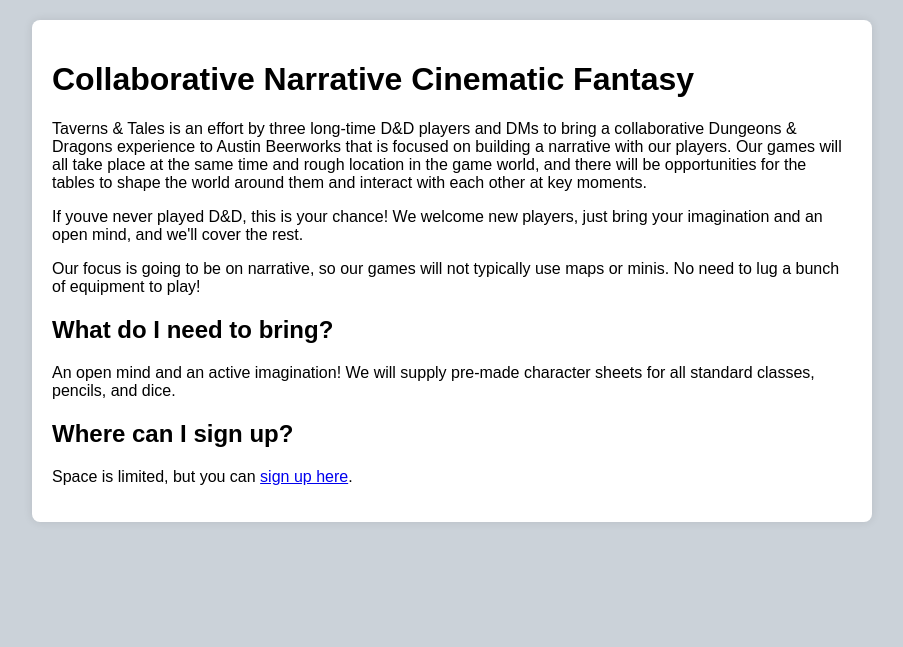
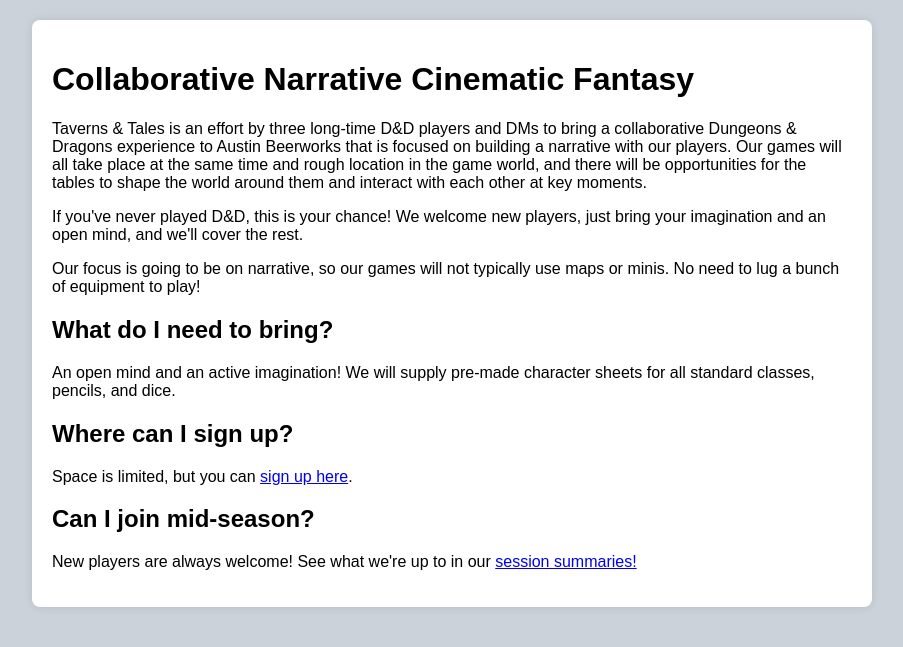
Before and after one commit to pragma-turner/tavernsandtales, a Jekyll site: the page built from index.html, in a window 1280 px wide. Shown: the part 320-967 px from the top of the page, without its empty margins (188-1091 px from the left). Built offline with Jekyll 4.4.1, drawn with Linux system fonts in a browser that asks for light colours; before the commit the page ends 900 px from its top, so only the background shows below that.

Commit message:
Fix typo. Add 'can I join?'

```diff
--- a/index.html
+++ b/index.html
@@ -18,13 +18,9 @@
       Taverns & Tales is an effort by three long-time D&D players and DMs to bring a collaborative Dungeons & Dragons experience to Austin Beerworks that is focused on building a narrative with our players. Our games will all take place at the same time and rough location in the game world, and there will be opportunities for the tables to shape the world around them and interact with each other at key moments.
     </p>
 
-    <p>
-      If youve never played D&D, this is your chance! We welcome new players, just bring your imagination and an open mind, and we'll cover the rest.
-    </p>
+    <p>If you've never played D&D, this is your chance! We welcome new players, just bring your imagination and an open mind, and we'll cover the rest.</p>
 
-    <p>
-      Our focus is going to be on narrative, so our games will not typically use maps or minis. No need to lug a bunch of equipment to play!
-    </p>
+    <p>Our focus is going to be on narrative, so our games will not typically use maps or minis. No need to lug a bunch of equipment to play!</p>
 
     <h2>What do I need to bring?</h2>
     <p>An open mind and an active imagination! We will supply pre-made character sheets for all standard classes, pencils, and dice.</p>
@@ -32,6 +28,9 @@
     <h2>Where can I sign up?</h2>
     <p>Space is limited, but you can <a href="https://forms.gle/tKuJs1aBcjpB4HLZ8">sign up here</a>.
 
+    <h2>Can I join mid-season?</h2>
+    <p>New players are always welcome! See what we're up to in our <a href="https://tavernsandtales.com/posts">session summaries!</a>
+
   </div>
 </body>
 </html>
```
